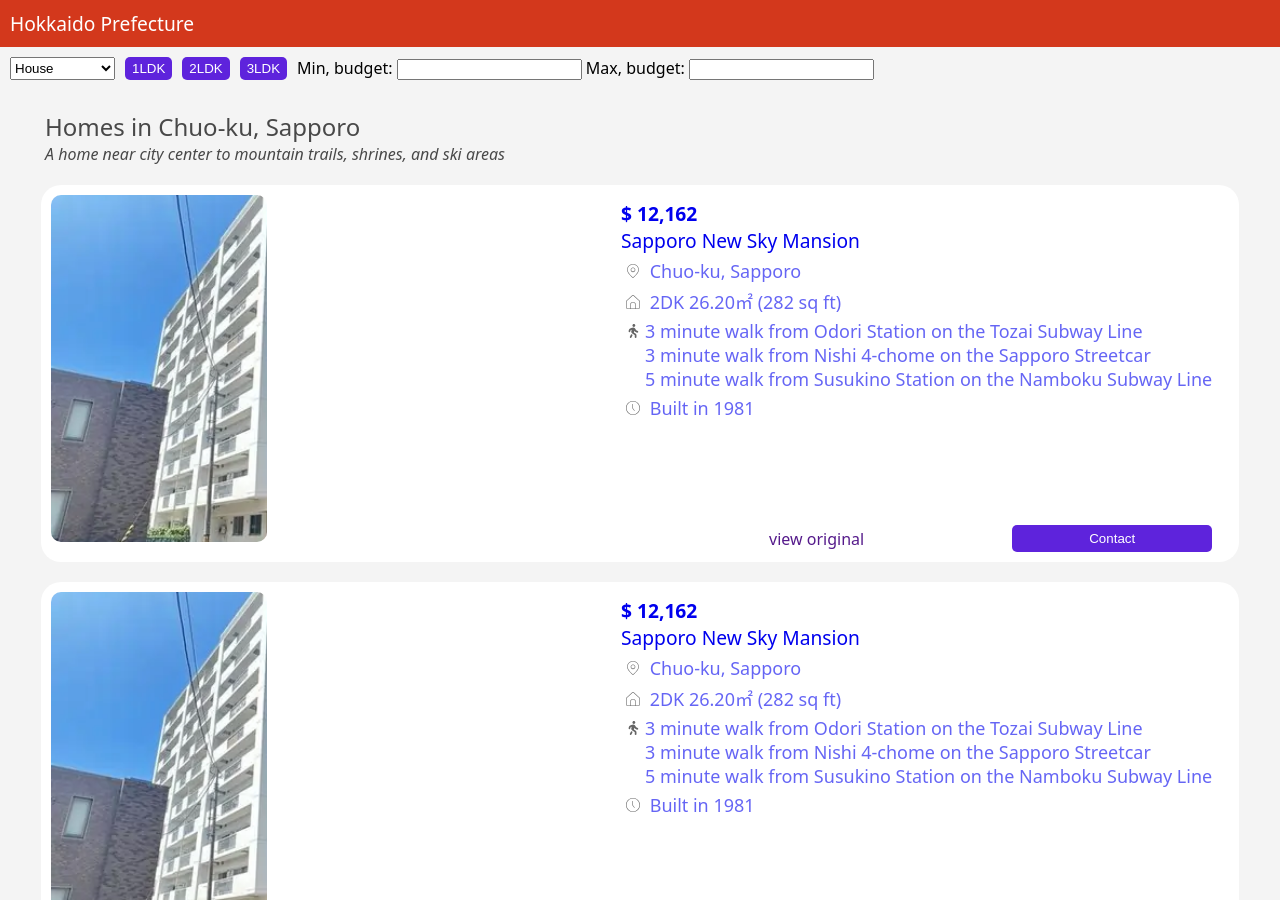
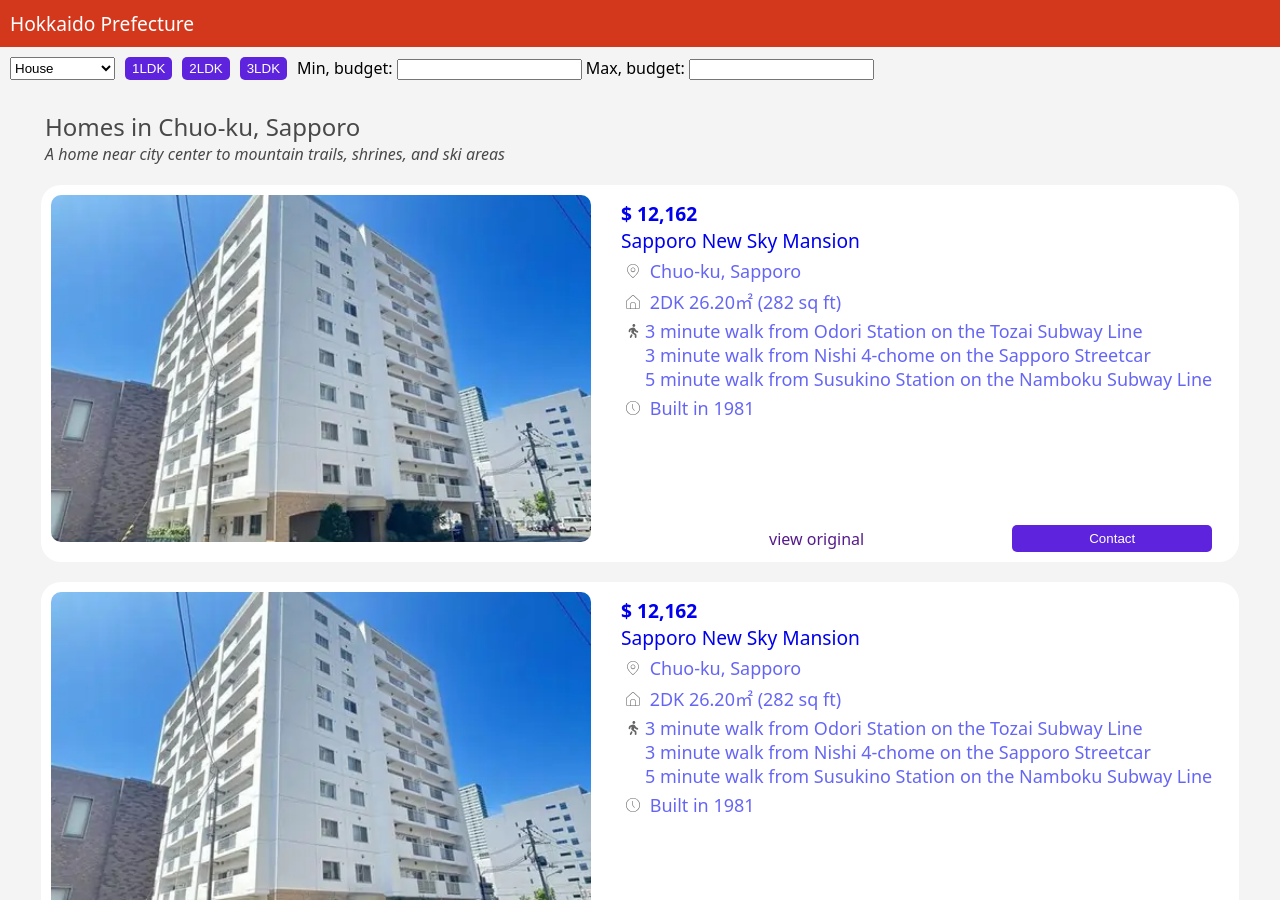
Before and after one commit to VallarasuS/Vallarasu.in, a Jekyll site: the page docs/r/hokkaido/sapporo/index.html, which Jekyll copies as it is, in a window 1280 px wide and 900 px high. Built offline with Jekyll 4.4.1, drawn with Linux system fonts in a browser that asks for light colours.

Commit message:
Update index.html

```diff
--- a/docs/r/hokkaido/sapporo/index.html
+++ b/docs/r/hokkaido/sapporo/index.html
@@ -176,7 +176,7 @@
         <a href="https://vallarasu.in/r/hokkaido/details/">
             <div class="detail-container">
 
-                <div class="list-img-container" style="width: 40%;">
+                <div class="list-img-container">
                     <img class="list-home-img" src="./assets/images/home-front.webp">
                 </div>
 
@@ -243,7 +243,7 @@
         <a href="https://vallarasu.in/r/hokkaido/details/">
             <div class="detail-container">
 
-                <div class="list-img-container" style="width: 40%;">
+                <div class="list-img-container">
                     <img class="list-home-img" src="./assets/images/home-front.webp">
                 </div>
 
@@ -310,7 +310,7 @@
         <a href="https://vallarasu.in/r/hokkaido/details/">
             <div class="detail-container">
 
-                <div class="list-img-container" style="width: 40%;">
+                <div class="list-img-container">
                     <img class="list-home-img" src="./assets/images/home-front.webp">
                 </div>
 
@@ -377,7 +377,7 @@
         <a href="https://vallarasu.in/r/hokkaido/details/">
             <div class="detail-container">
 
-                <div class="list-img-container" style="width: 40%;">
+                <div class="list-img-container">
                     <img class="list-home-img" src="./assets/images/home-front.webp">
                 </div>
 
@@ -444,7 +444,7 @@
         <a href="https://vallarasu.in/r/hokkaido/details/">
             <div class="detail-container">
 
-                <div class="list-img-container" style="width: 40%;">
+                <div class="list-img-container">
                     <img class="list-home-img" src="./assets/images/home-front.webp">
                 </div>
 
@@ -511,7 +511,7 @@
         <a href="https://vallarasu.in/r/hokkaido/details/">
             <div class="detail-container">
 
-                <div class="list-img-container" style="width: 40%;">
+                <div class="list-img-container">
                     <img class="list-home-img" src="./assets/images/home-front.webp">
                 </div>
 
@@ -578,7 +578,7 @@
         <a href="https://vallarasu.in/r/hokkaido/details/">
             <div class="detail-container">
 
-                <div class="list-img-container" style="width: 40%;">
+                <div class="list-img-container">
                     <img class="list-home-img" src="./assets/images/home-front.webp">
                 </div>
 
@@ -645,7 +645,7 @@
         <a href="https://vallarasu.in/r/hokkaido/details/">
             <div class="detail-container">
 
-                <div class="list-img-container" style="width: 40%;">
+                <div class="list-img-container">
                     <img class="list-home-img" src="./assets/images/home-front.webp">
                 </div>
 
@@ -712,7 +712,7 @@
         <a href="https://vallarasu.in/r/hokkaido/details/">
             <div class="detail-container">
 
-                <div class="list-img-container" style="width: 40%;">
+                <div class="list-img-container">
                     <img class="list-home-img" src="./assets/images/home-front.webp">
                 </div>
 
@@ -779,7 +779,7 @@
         <a href="https://vallarasu.in/r/hokkaido/details/">
             <div class="detail-container">
 
-                <div class="list-img-container" style="width: 40%;">
+                <div class="list-img-container">
                     <img class="list-home-img" src="./assets/images/home-front.webp">
                 </div>
 
@@ -846,7 +846,7 @@
         <a href="https://vallarasu.in/r/hokkaido/details/">
             <div class="detail-container">
 
-                <div class="list-img-container" style="width: 40%;">
+                <div class="list-img-container">
                     <img class="list-home-img" src="./assets/images/home-front.webp">
                 </div>
 
@@ -913,7 +913,7 @@
         <a href="https://vallarasu.in/r/hokkaido/details/">
             <div class="detail-container">
 
-                <div class="list-img-container" style="width: 40%;">
+                <div class="list-img-container">
                     <img class="list-home-img" src="./assets/images/home-front.webp">
                 </div>
 
@@ -980,7 +980,7 @@
         <a href="https://vallarasu.in/r/hokkaido/details/">
             <div class="detail-container">
 
-                <div class="list-img-container" style="width: 40%;">
+                <div class="list-img-container">
                     <img class="list-home-img" src="./assets/images/home-front.webp">
                 </div>
 
```
